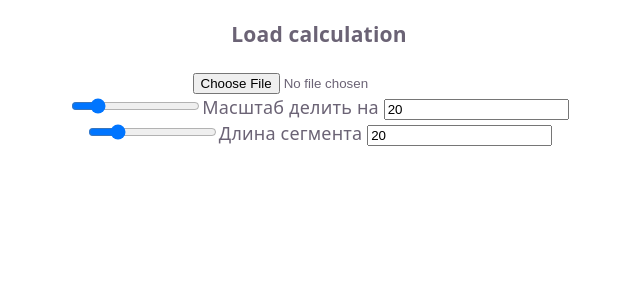
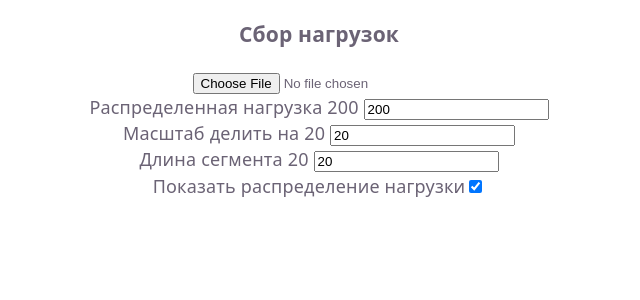
Before and after one commit to losslessring/load_calculation, a React (Vite) app: page / in a window 1280 px wide. Shown: the top 300 px of the page, without its empty margins (321-961 px from the left). Built offline with nearby package versions, Linux system fonts and the light colour scheme.

Commit message:
Made value input via input boxes with arrows,

```diff
--- a/src/App.tsx
+++ b/src/App.tsx
@@ -7,6 +7,9 @@ function App() {
     const [polygons, setPolygons] = useState<any>(null)
     const [scaleFactor, setScaleFactor] = useState(20)
     const [segmentLength, setSegmentLength] = useState(20)
+    const [distributedLoad, setDistributedLoad] = useState(200)
+
+    const [showLoadDistribution, setShowLoadDistribution] = useState(true)
 
     const handleFileChange = async (e: any) => {
         const file = e.target.files[0]
@@ -80,47 +83,96 @@ function App() {
 
     return (
         <>
-            <h3>Load calculation</h3>
+            <h3>Сбор нагрузок</h3>
             <div>
                 <input type="file" onChange={handleFileChange} />
             </div>
             <div>
-                <input
-                    type="range"
-                    id="scale"
-                    name="scale"
-                    min={4}
-                    max={100}
-                    step={1}
-                    value={scaleFactor}
-                    onChange={(e) => setScaleFactor(Number(e.target.value))}
-                />
-                <label htmlFor="scale">Масштаб делить на </label>
+                <label htmlFor="disturbel_load">
+                    Распределенная нагрузка {distributedLoad} {}
+                </label>
                 <input
                     type="number"
-                    min={4}
-                    value={scaleFactor}
-                    onChange={(e) => setScaleFactor(Number(e.target.value))}
+                    id="disturbel_load"
+                    name="disturbel_load"
+                    min={0}
+                    defaultValue={200}
+                    onChange={(e) => {
+                        if (isNaN(Number(e.target.value))) {
+                            return
+                        }
+                        if (!Number(e.target.value)) {
+                            return
+                        }
+                        if (Number(e.target.value) < 0) {
+                            return
+                        }
+
+                        setDistributedLoad(Number(e.target.value))
+                    }}
                 />
             </div>
             <div>
+                <label htmlFor="scale">
+                    Масштаб делить на {scaleFactor} {}
+                </label>
                 <input
-                    type="range"
+                    type="number"
+                    id="scale"
+                    name="scale"
+                    min={1}
+                    defaultValue={20}
+                    onChange={(e) => {
+                        if (isNaN(Number(e.target.value))) {
+                            return
+                        }
+                        if (!Number(e.target.value)) {
+                            return
+                        }
+                        if (Number(e.target.value) < 4) {
+                            return
+                        }
+
+                        setScaleFactor(Number(e.target.value))
+                    }}
+                />
+            </div>
+            <div>
+                <label htmlFor="segment_length">
+                    Длина сегмента {segmentLength} {}
+                </label>
+                <input
+                    type="number"
                     id="segment_length"
                     name="segment_length"
                     min={1}
-                    max={100}
-                    step={1}
-                    value={segmentLength}
-                    onChange={(e) => setSegmentLength(Number(e.target.value))}
+                    defaultValue={20}
+                    onChange={(e) => {
+                        if (isNaN(Number(e.target.value))) {
+                            return
+                        }
+                        if (!Number(e.target.value)) {
+                            return
+                        }
+                        if (Number(e.target.value) < 4) {
+                            return
+                        }
+                        setSegmentLength(Number(e.target.value))
+                    }}
                 />
-                <label htmlFor="segment_length">Длина сегмента </label>
-                <input
-                    type="number"
-                    min={1}
-                    value={segmentLength}
-                    onChange={(e) => setSegmentLength(Number(e.target.value))}
-                />
+            </div>
+            <div>
+                <label>
+                    Показать распределение нагрузки
+                    <input
+                        type="checkbox"
+                        name="load_distribution_checkbox"
+                        checked={showLoadDistribution}
+                        onChange={(e) => {
+                            setShowLoadDistribution(e.target.checked)
+                        }}
+                    />
+                </label>
             </div>
             <div>
                 {/* <Canvas lines={linesTest} polygons={polygonsTest} /> */}
@@ -129,6 +181,8 @@ function App() {
                     polygons={polygons}
                     scaleFactor={scaleFactor}
                     segmentLength={segmentLength}
+                    distributedLoad={distributedLoad}
+                    showLoadDistribution={showLoadDistribution}
                 />
             </div>
         </>
--- a/src/components/Canvas.tsx
+++ b/src/components/Canvas.tsx
@@ -5,6 +5,7 @@ import { colors } from '../utils/colors/colors'
 import {
     drawColoredPointsFlat,
     drawLines,
+    drawPixels,
     drawPointValues,
     heatmap,
 } from '../utils/draw/draw'
@@ -16,11 +17,15 @@ export default function Canvas({
     polygons,
     scaleFactor,
     segmentLength,
+    distributedLoad,
+    showLoadDistribution,
 }: {
     lines: VertexCoordinates[][]
     polygons: VertexCoordinates[][]
     scaleFactor: number
     segmentLength: number
+    distributedLoad: number
+    showLoadDistribution: boolean
 }) {
     const ref = useRef(null)
 
@@ -185,6 +190,10 @@ export default function Canvas({
 
         console.log('pixel data')
         console.log(pixelData)
+
+        if (showLoadDistribution) {
+            drawPixels(ctx, pixelData, 1)
+        }
         const groupedPixelData = pixelData
             .flat()
             .reduce((acc: any, cur: any) => {
@@ -199,7 +208,7 @@ export default function Canvas({
         const groupedPixelDataArray = Object.entries(groupedPixelData).map(
             (point) => ({
                 index: parseInt(point[0]),
-                value: (point[1] as number) / segmentLength,
+                value: ((point[1] as number) * scaleFactor) / segmentLength,
             })
         )
         console.log('grouped pixel data array')
@@ -209,7 +218,8 @@ export default function Canvas({
         console.log('heatmap pixel data')
         console.log(heatmapPixelData)
 
-        const coloredPointsHeatmap = coloredPoints.map((point, index) => {
+        const coloredPointsHeatmap = coloredPoints
+            .map((point, index) => {
                 return {
                     ...point,
                     heatmap: heatmapPixelData.find(
@@ -221,11 +231,22 @@ export default function Canvas({
                     )?.value,
                 }
             })
+            .map((point) => ({
+                ...point,
+                ordinate: point.value,
+                linearLoad: point.value * distributedLoad,
+            }))
         console.log('colored points heatmap')
         console.log(coloredPointsHeatmap)
         drawColoredPointsFlat(ctx, coloredPointsHeatmap, 10, 'heatmap')
         drawPointValues(ctx, coloredPointsHeatmap, 'value', 0, 0)
-    }, [lines, scaleFactor, segmentLength])
+    }, [
+        lines,
+        scaleFactor,
+        segmentLength,
+        distributedLoad,
+        showLoadDistribution,
+    ])
     return (
         <canvas
             className="drawing-canvas"
--- /dev/null
+++ b/src/interfaces/PixelData.ts
@@ -0,0 +1,7 @@
+export interface PixelData {
+    pointIndex: number
+    distance: number
+    color: string
+    x: number
+    y: number
+}
--- a/src/utils/draw/draw.ts
+++ b/src/utils/draw/draw.ts
@@ -1,5 +1,6 @@
 import type { ColoredPoint } from '../../interfaces/ColoredPoint'
 import type { LineCoordinates } from '../../interfaces/LineCoordinates'
+import type { PixelData } from '../../interfaces/PixelData'
 import type { PointValue } from '../../interfaces/PointValue'
 import type { VertexCoordinates } from '../../interfaces/VertexCoordinates'
 import { splitLine } from '../geometry/geometry'
@@ -242,3 +243,20 @@ export function heatmap(data: PointValue[]) {
         return { index: point.index, heatmap: `hsl(${hue}, 100%, 50%)` }
     })
 }
+
+export function drawPixels(
+    ctx: CanvasRenderingContext2D,
+    polygonPixels: PixelData[][],
+    alpha: number
+) {
+    ctx.save()
+    ctx.globalAlpha = alpha
+    polygonPixels.forEach((pixels) => {
+        pixels.forEach((pixel) => {
+            ctx.fillStyle = pixel.color
+
+            ctx.fillRect(pixel.x, pixel.y, 1, 1)
+        })
+    })
+    ctx.restore()
+}
--- a/src/utils/draw/fill.js
+++ b/src/utils/draw/fill.js
@@ -12,8 +12,8 @@ export const scanlinePoly = (
 
     var x, y, xx
     // ctx.fillStyle = col
-    ctx.save()
-    ctx.globalAlpha = alpha
+    // ctx.save()
+    // ctx.globalAlpha = alpha
     b.left = Math.floor(b.left)
     b.top = Math.floor(b.top)
     for (y = b.top; y <= b.bottom; y++) {
@@ -31,10 +31,10 @@ export const scanlinePoly = (
                     const xE = Math.floor(nx2)
                     for (xx = xS; xx < xE; xx++) {
                         const calculatedPixel = calculatePixelColor(xx, y)
-                        pixelData.push(calculatedPixel)
-                        ctx.fillStyle = calculatedPixel.color
+                        pixelData.push({ ...calculatedPixel, x: xx, y: y })
+                        // ctx.fillStyle = calculatedPixel.color
 
-                        ctx.fillRect(xx, y, 1, 1)
+                        // ctx.fillRect(xx, y, 1, 1)
                     }
                     x = nx2
                 } else {
@@ -45,7 +45,7 @@ export const scanlinePoly = (
             }
         }
     }
-    ctx.restore()
+    // ctx.restore()
     return pixelData
 }
 
```
Lines whose indentation alone changed are shown as unchanged.
